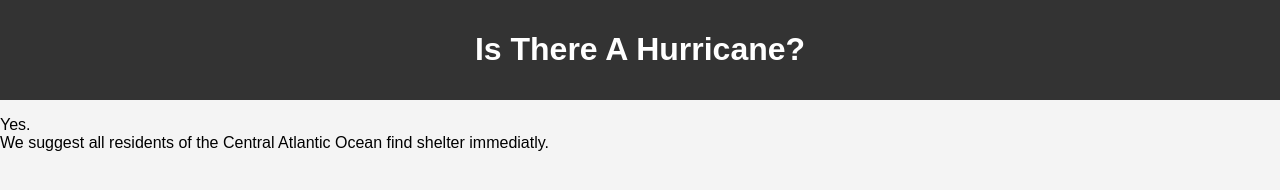
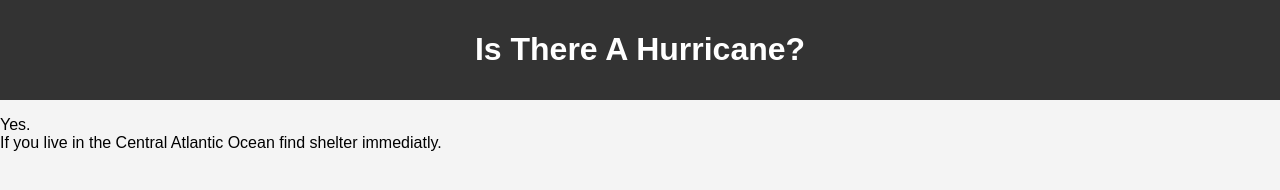
Before and after one commit to connoro28/connoro28.github.io, a plain HTML site: page index.html in a window 1280 px wide. Drawn offline with Linux system fonts and the light colour scheme.

Commit message:
Update index.html

```diff
--- a/index.html
+++ b/index.html
@@ -22,7 +22,7 @@
     <h1>Is There A Hurricane?</h1>
   </header>
   <section>
-    <p>Yes.<br> We suggest all residents of the Central Atlantic Ocean find shelter immediatly.</p>
+    <p>Yes.<br> If you live in the Central Atlantic Ocean find shelter immediatly.</p>
   </section>
 </body>
 </html>
```
